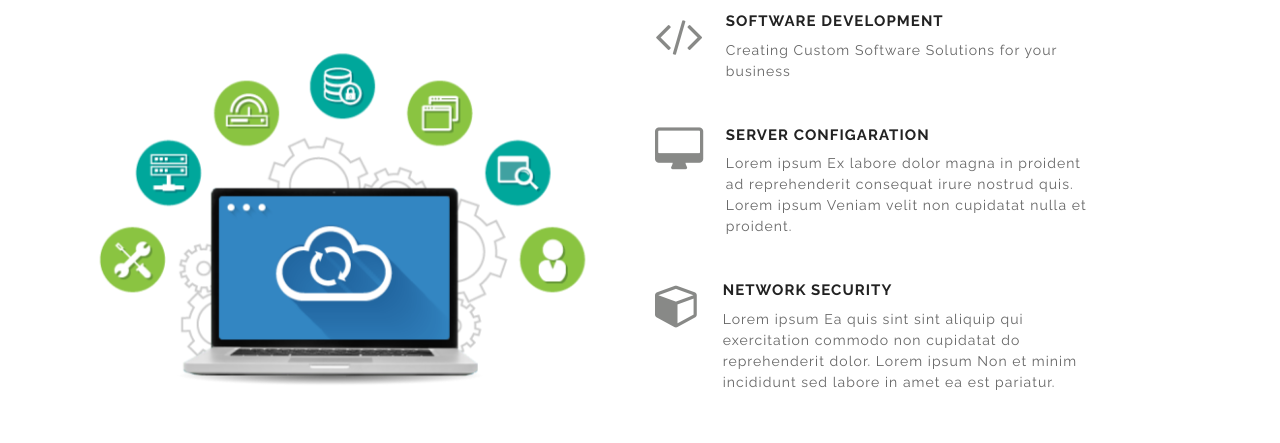
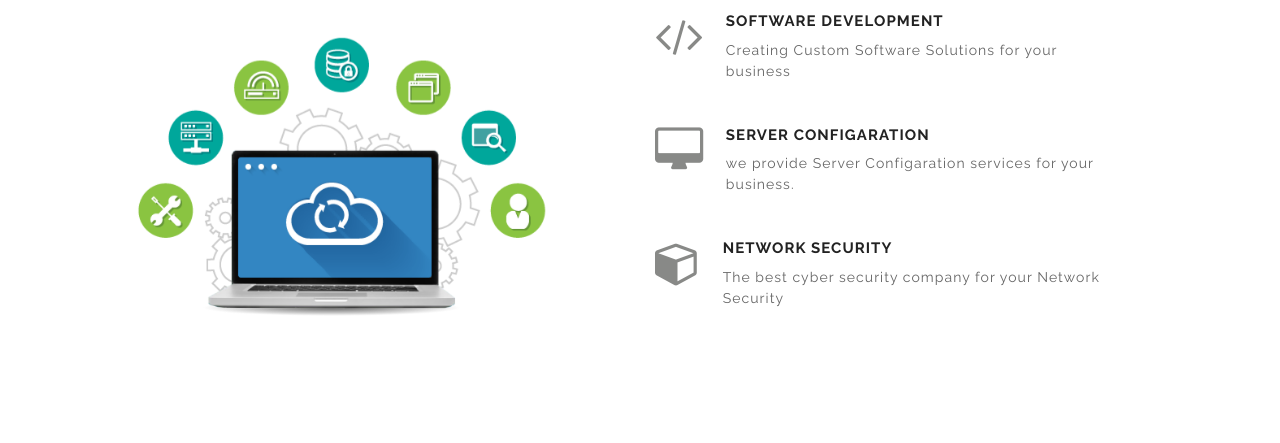
Before and after one commit to ZionIt-Tech-Team/officalwebsite, a plain HTML site: page index.html in a window 1280 px wide. Shown: the part 1033-1476 px from the top of the page. Drawn offline with Linux system fonts and the light colour scheme; some packages are replaced by stand-ins of ours; files whose address does not match are found by name.

Commit message:
version 3

```diff
--- a/index.html
+++ b/index.html
@@ -190,7 +190,7 @@
                 <div class="about-icon"><i class="fa fa-desktop"></i></div>
                 <div class="about-detail">
                   <h4>Server Configaration</h4>
-                  <p>Lorem ipsum Ex labore dolor magna in proident ad reprehenderit consequat irure nostrud quis. Lorem ipsum Veniam velit non cupidatat nulla et proident.</p>
+                  <p>we provide Server Configaration services  for your business.</p>
                 </div>
               </div>
 
@@ -198,7 +198,7 @@
                 <div class="about-icon"><i class="fa fa-cube"></i></div>
                 <div class="about-detail">
                   <h4>Network Security</h4>
-                  <p>Lorem ipsum Ea quis sint sint aliquip qui exercitation commodo non cupidatat do reprehenderit dolor. Lorem ipsum Non et minim incididunt sed labore in amet ea est pariatur.</p>
+                  <p> The best cyber security company for your Network Security</p>
                 </div>
               </div>
             </div>
```
